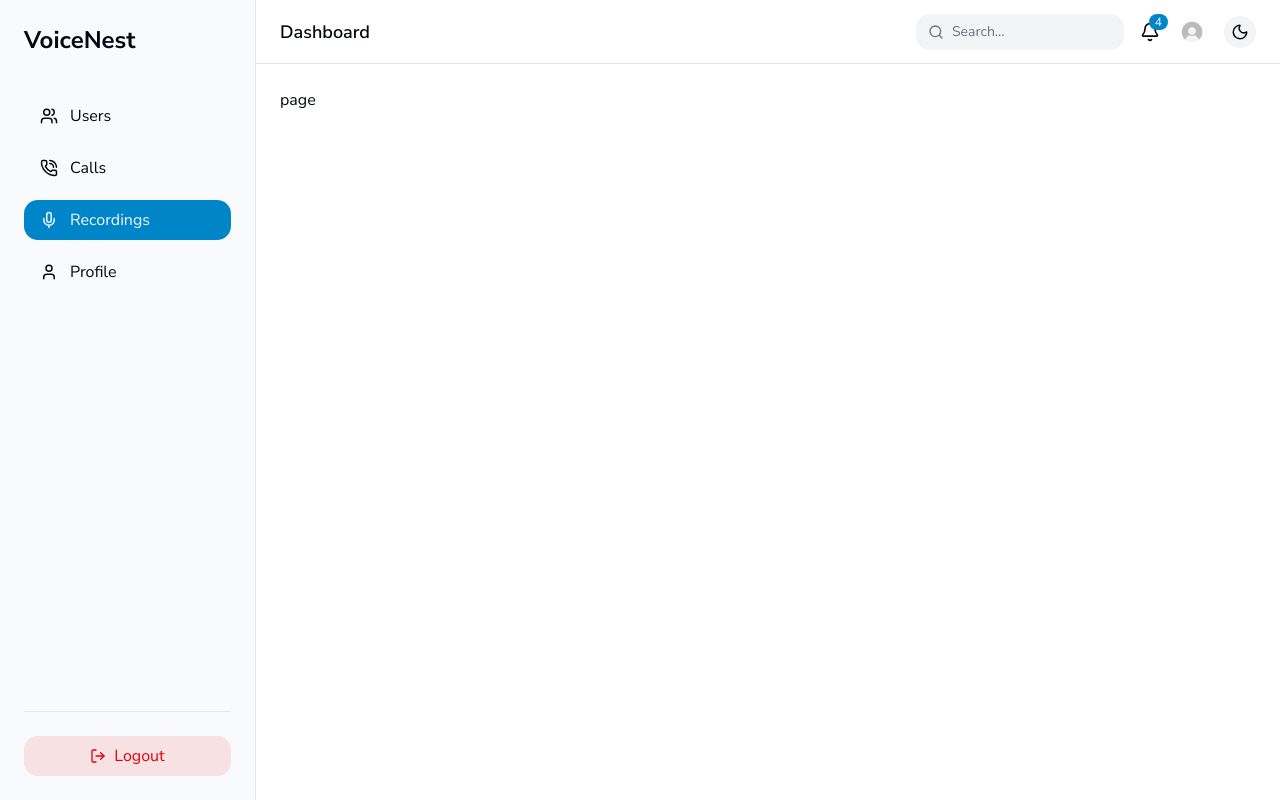
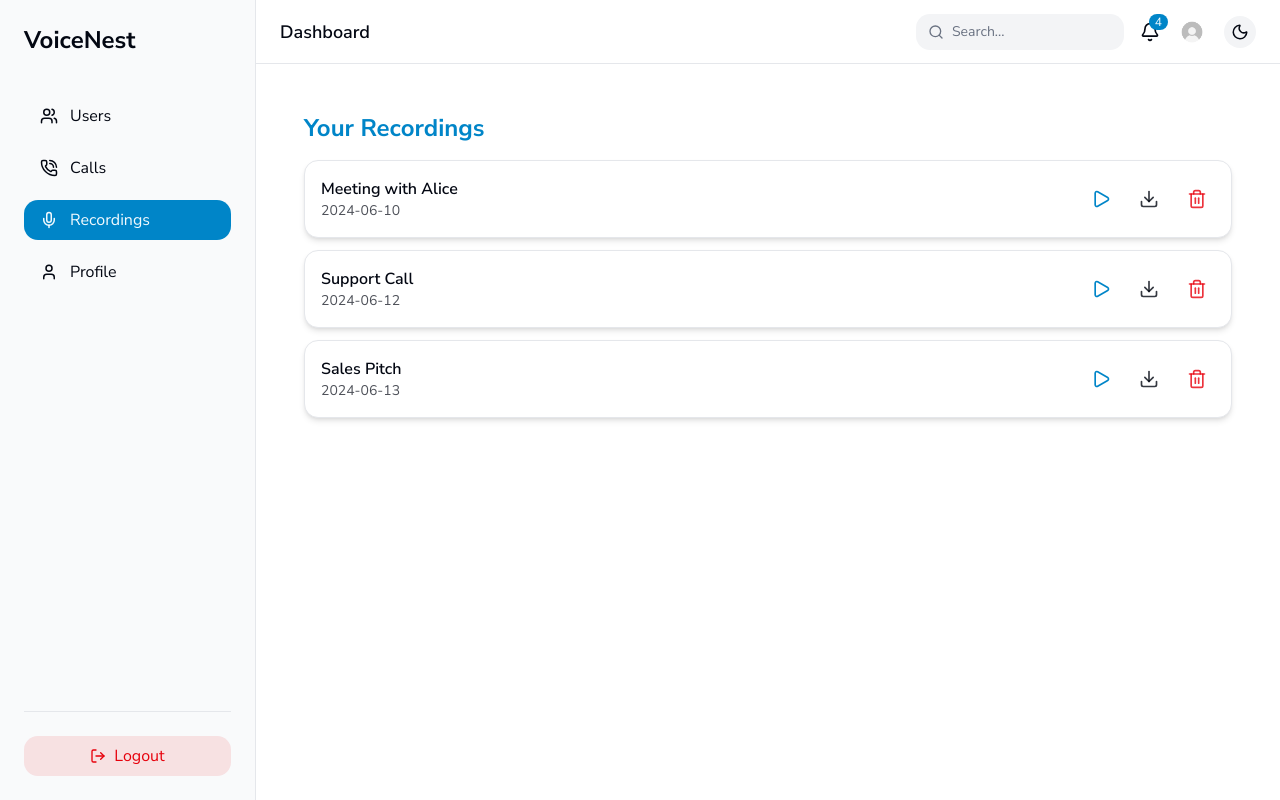
Before and after one commit to codebyjihad/VoiceNest, a Next.js app: page /recordings in a window 1280 px wide. Built offline with nearby package versions, Linux system fonts and the light colour scheme.

Commit message:
feat: create recording systam

```diff
--- a/app/(dashboard)/recordings/page.tsx
+++ b/app/(dashboard)/recordings/page.tsx
@@ -1,9 +1,97 @@
-import React from 'react'
+'use client'
 
-const page = () => {
+import React, { useState } from 'react'
+import { Play, Pause, Download, Trash2 } from 'lucide-react'
+
+type Recording = {
+  id: number
+  title: string
+  date: string
+  audioUrl: string
+}
+
+const initialRecordings: Recording[] = [
+  { id: 1, title: 'Meeting with Alice', date: '2024-06-10', audioUrl: '/recordings/meeting-alice.mp3' },
+  { id: 2, title: 'Support Call', date: '2024-06-12', audioUrl: '/recordings/support-call.mp3' },
+  { id: 3, title: 'Sales Pitch', date: '2024-06-13', audioUrl: '/recordings/sales-pitch.mp3' },
+]
+
+const Recordings: React.FC = () => {
+  const [recordings, setRecordings] = useState(initialRecordings)
+  const [playingId, setPlayingId] = useState<number | null>(null)
+
+  const handlePlayPause = (id: number) => {
+    setPlayingId(playingId === id ? null : id)
+  }
+
+  const handleDelete = (id: number) => {
+    setRecordings((prev) => prev.filter((rec) => rec.id !== id))
+  }
+
   return (
-    <div>page</div>
+    <div className="p-6 max-w-5xl mx-auto">
+      <h2 className="text-2xl font-bold mb-4 text-primary">Your Recordings</h2>
+
+      <ul className="space-y-3">
+        {recordings.map((rec) => (
+          <li
+            key={rec.id}
+            className="flex justify-between items-center p-4 bg-card border border-border rounded-lg shadow-md"
+          >
+            <div>
+              <p className="font-semibold text-foreground">{rec.title}</p>
+              <p className="text-sm text-foreground/70">{rec.date}</p>
+            </div>
+
+            <div className="flex items-center gap-3">
+              <audio
+                id={`audio-${rec.id}`}
+                src={rec.audioUrl}
+                onPlay={() => setPlayingId(rec.id)}
+                onPause={() => setPlayingId(null)}
+              />
+
+              <button
+                onClick={() => {
+                  const audio = document.getElementById(`audio-${rec.id}`) as HTMLAudioElement
+                  if (audio) {
+                    if (playingId === rec.id) {
+                      audio.pause()
+                    } else {
+                      audio.play()
+                    }
+                  }
+                  handlePlayPause(rec.id)
+                }}
+                className="p-2 text-primary hover:text-primary/80 transition"
+              >
+                {playingId === rec.id ? <Pause size={20} /> : <Play size={20} />}
+              </button>
+
+              <a
+                href={rec.audioUrl}
+                download
+                className="p-2 text-foreground/80 hover:text-primary transition"
+              >
+                <Download size={20} />
+              </a>
+
+              <button
+                onClick={() => handleDelete(rec.id)}
+                className="p-2 text-destructive/80 hover:text-destructive transition"
+              >
+                <Trash2 size={20} />
+              </button>
+            </div>
+          </li>
+        ))}
+      </ul>
+
+      {recordings.length === 0 && (
+        <p className="mt-4 text-foreground/80 text-center">No recordings found</p>
+      )}
+    </div>
   )
 }
 
-export default page
+export default Recordings
```
